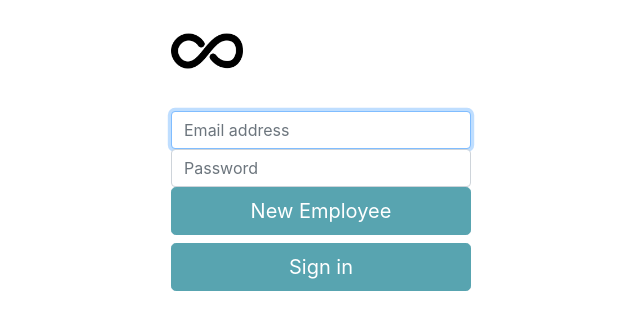
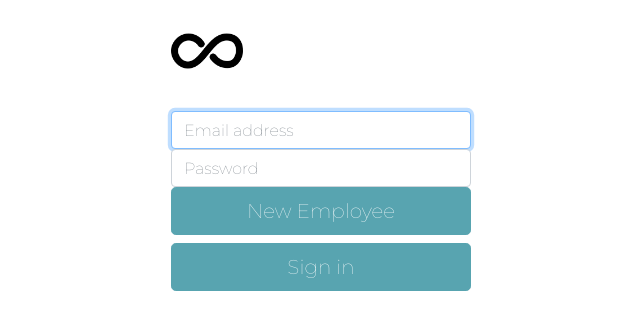
Before and after one commit to kihwan-lee/dunder-mifflinfinity, a React (Create React App) app: page / in a window 1280 px wide. Shown: the top 330 px of the page, without its empty margins (319-959 px from the left). Built offline with nearby package versions, Linux system fonts and the light colour scheme.

Commit message:
Added google font

```diff
--- a/public/index.html
+++ b/public/index.html
@@ -8,8 +8,12 @@
       name="description"
       content="Web site created using create-react-app"
     />
+    <!-- Bootstrap -->
     <link rel="stylesheet" href="https://cdn.jsdelivr.net/npm/bootstrap@4.5.3/dist/css/bootstrap.min.css" integrity="sha384-TX8t27EcRE3e/ihU7zmQxVncDAy5uIKz4rEkgIXeMed4M0jlfIDPvg6uqKI2xXr2" crossorigin="anonymous">
     <link rel="manifest" href="%PUBLIC_URL%/manifest.json" />
+    <!-- Font -->
+    <link rel="preconnect" href="https://fonts.gstatic.com">
+<link href="https://fonts.googleapis.com/css2?family=Montserrat:wght@100&display=swap" rel="stylesheet">
     <title>DM Infinity</title>
   </head>
   <body>
--- a/src/App.css
+++ b/src/App.css
@@ -1,3 +1,7 @@
+* {
+  font-family: 'Montserrat', sans-serif;
+}
+
 .App {
   text-align: center;
 }
@@ -11,6 +15,7 @@
   justify-content: center;
   font-size: calc(10px + 2vmin);
   color: #373F51;
+  font-family: 'Montserrat', sans-serif;
 }
 
 .App-link {
```
